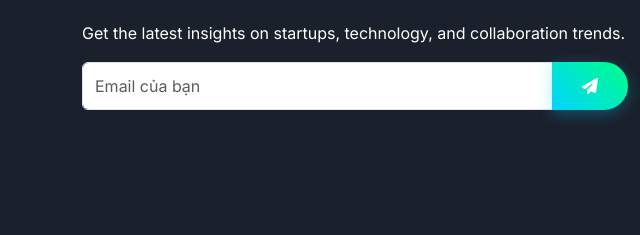
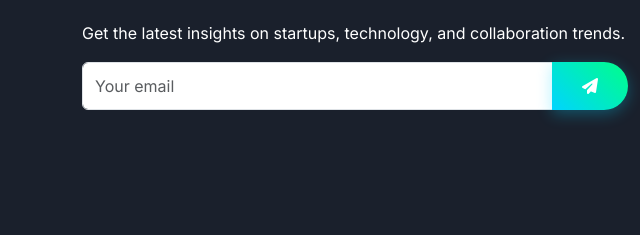
Before and after one commit to trungruoi845-bot/ChunShynsNewVersion, a plain HTML site: page index.html in a window 1280 px wide. Shown: the part 6957-7192 px from the top of the page, 0-640 px from the left. Drawn offline with nearby package versions, Linux system fonts and the light colour scheme.

Commit message:
Update index.html

```diff
--- a/index.html
+++ b/index.html
@@ -1606,7 +1606,7 @@
               <input
                 type="email"
                 class="form-control"
-                placeholder="Email của bạn"
+                placeholder="Your email"
               />
               <button class="btn btn-gradient" type="button">
                 <i class="fas fa-paper-plane"></i>
```
